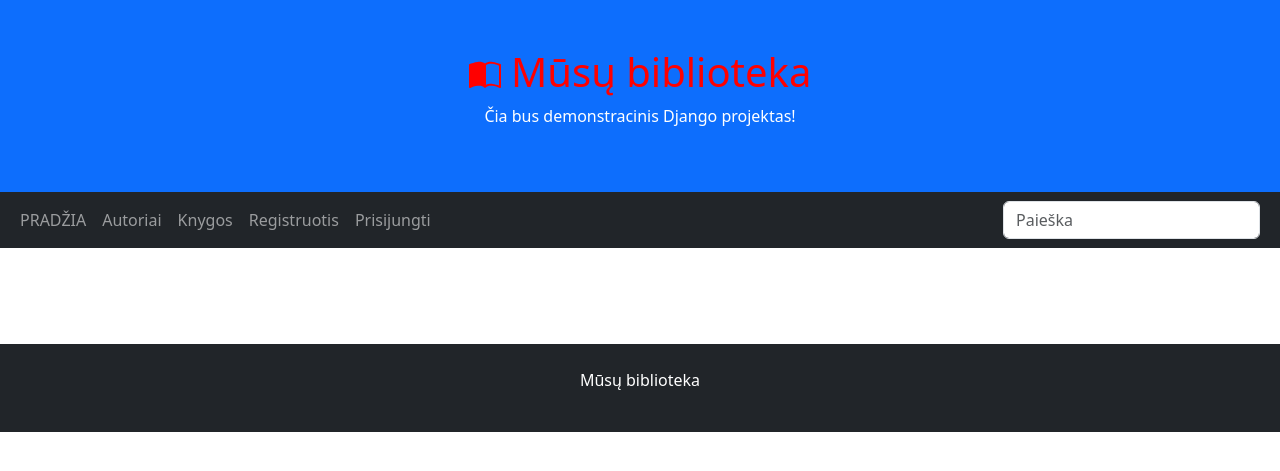
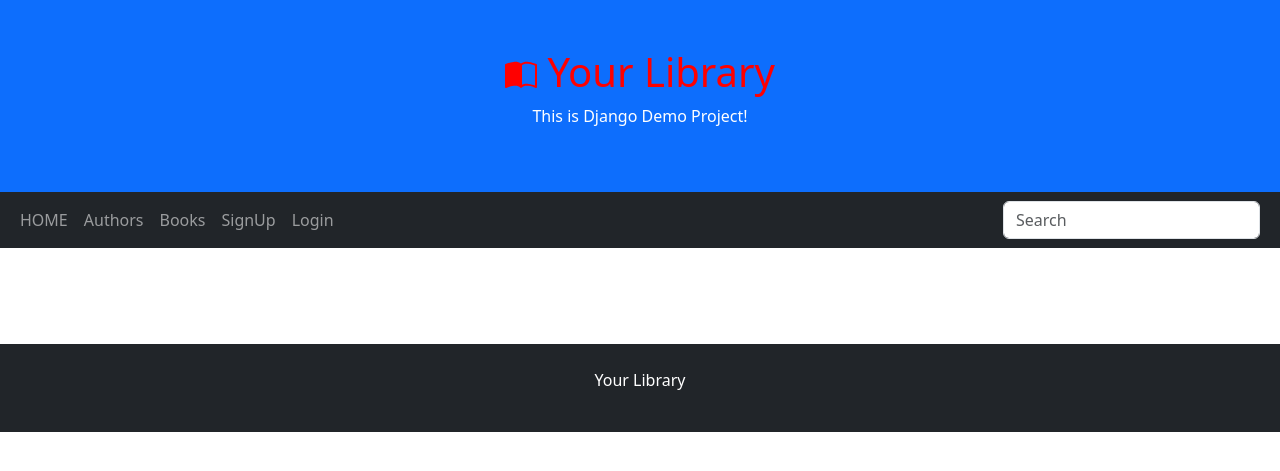
Before and after one commit to DonatasNoreika/library_20260806, a Django app: page /authors/ in a window 1280 px wide. Shown: the top 471 px of the page. Run offline with Django 5.2, Linux system fonts and the light colour scheme; data that the repository does not hold is empty.

Commit message:
12: +išverstas base.html į LT

```diff
--- a/mysite/library/templates/base.html
+++ b/mysite/library/templates/base.html
@@ -10,16 +10,16 @@
     <link rel="stylesheet" href="{% static 'css/styles.css' %}">
 </head>
 <body>
-
+{% load i18n %}
 <div class="p-5 bg-primary text-white text-center">
     <h1>
         <svg xmlns="http://www.w3.org/2000/svg" width="32" height="32" fill="red" class="bi bi-book-half"
              viewBox="0 0 16 16">
             <path d="M8.5 2.687c.654-.689 1.782-.886 3.112-.752 1.234.124 2.503.523 3.388.893v9.923c-.918-.35-2.107-.692-3.287-.81-1.094-.111-2.278-.039-3.213.492zM8 1.783C7.015.936 5.587.81 4.287.94c-1.514.153-3.042.672-3.994 1.105A.5.5 0 0 0 0 2.5v11a.5.5 0 0 0 .707.455c.882-.4 2.303-.881 3.68-1.02 1.409-.142 2.59.087 3.223.877a.5.5 0 0 0 .78 0c.633-.79 1.814-1.019 3.222-.877 1.378.139 2.8.62 3.681 1.02A.5.5 0 0 0 16 13.5v-11a.5.5 0 0 0-.293-.455c-.952-.433-2.48-.952-3.994-1.105C10.413.809 8.985.936 8 1.783"/>
         </svg>
-        Mūsų biblioteka
+        {% trans 'Your Library' %}
     </h1>
-    <p>Čia bus demonstracinis Django projektas!</p>
+    <p>{% trans 'This is Django Demo Project!' %}</p>
 </div>
 
 <nav class="navbar navbar-expand-sm navbar-dark bg-dark">
@@ -30,13 +30,13 @@
         <div class="collapse navbar-collapse" id="mynavbar">
             <ul class="navbar-nav me-auto">
                  <li class="nav-item">
-                    <a class="nav-link" href="{% url 'index' %}">PRADŽIA</a>
+                    <a class="nav-link" href="{% url 'index' %}">{% trans 'HOME' %}</a>
                 </li>
                 <li class="nav-item">
-                    <a class="nav-link" href="{% url 'authors' %}">Autoriai</a>
+                    <a class="nav-link" href="{% url 'authors' %}">{% trans 'Authors' %}</a>
                 </li>
                 <li class="nav-item">
-                    <a class="nav-link" href="{% url 'books' %}">Knygos</a>
+                    <a class="nav-link" href="{% url 'books' %}">{% trans 'Books' %}</a>
                 </li>
                 {% if user.is_authenticated %}
                 <li class="nav-item">
@@ -49,30 +49,30 @@
                     </a>
                 </li>
                 <li class="nav-item">
-                    <a class="nav-link" href="{% url 'my_books' %}">Mano knygos</a>
+                    <a class="nav-link" href="{% url 'my_books' %}">{% trans 'My Books' %}</a>
                 </li>
                 {% if user.is_staff %}
                 <li class="nav-item">
-                    <a class="nav-link" href="{% url 'instances' %}">Administravimas</a>
+                    <a class="nav-link" href="{% url 'instances' %}">{% trans 'Administration' %}</a>
                 </li>
                 {% endif %}
                 <li class="nav-item">
                     <form method="post" action="{% url 'logout' %}">
                         {% csrf_token %}
-                        <button type="submit" class="nav-link">Atsijungti</button>
+                        <button type="submit" class="nav-link">{% trans 'Logout' %}</button>
                     </form>
                 </li>
                 {% else %}
                 <li class="nav-item">
-                    <a class="nav-link" href="{% url 'signup' %}">Registruotis</a>
+                    <a class="nav-link" href="{% url 'signup' %}">{% trans 'SignUp' %}</a>
                 </li>
                 <li class="nav-item">
-                    <a class="nav-link" href="{% url 'login' %}">Prisijungti</a>
+                    <a class="nav-link" href="{% url 'login' %}">{% trans 'Login' %}</a>
                 </li>
                 {% endif %}
             </ul>
             <form class="d-flex" action="{% url 'search' %}">
-                <input class="form-control me-2" type="text" placeholder="Paieška" name="query">
+                <input class="form-control me-2" type="text" placeholder="{% trans 'Search' %}" name="query">
             </form>
         </div>
     </div>
@@ -87,7 +87,7 @@
 </div>
 
 <div class="mt-5 p-4 bg-dark text-white text-center">
-    <p>Mūsų biblioteka</p>
+    <p>{% trans 'Your Library' %}</p>
 </div>
 
 </body>
```
Also changed, not shown: mysite/library/locale/lt/LC_MESSAGES/django.po, 1 other file.
